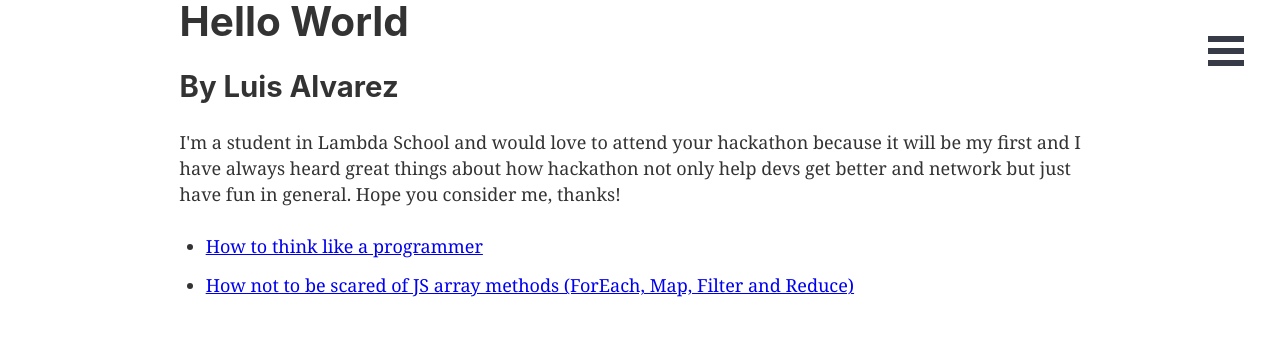
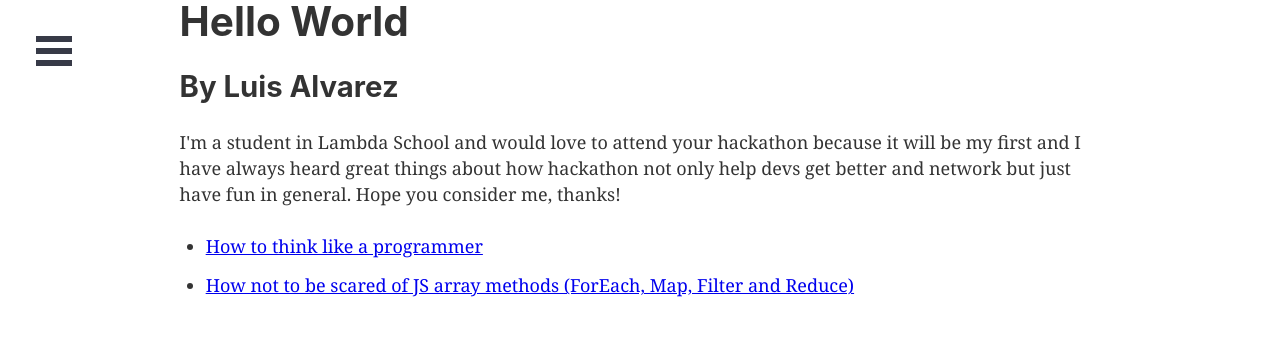
Before and after one commit to CommitHub/CommitHub-Blog, a Gatsby site: page / in a window 1280 px wide. Built offline with nearby package versions, Linux system fonts and the light colour scheme; Gatsby itself is replaced by a stand-in of ours.

Commit message:
changed menu to be in the left side

```diff
--- a/src/components/styles/header.scss
+++ b/src/components/styles/header.scss
@@ -30,7 +30,7 @@
     position: fixed;
     width: 36px;
     height: 30px;
-    right: 36px;
+    left: 36px;
     top: 36px;
   }
 
```
